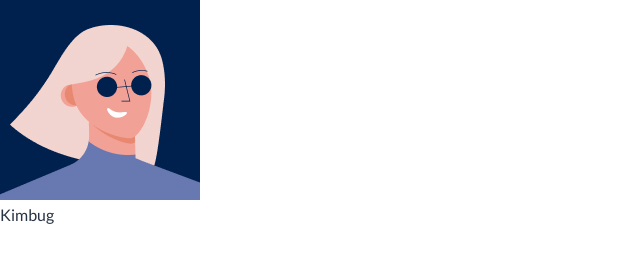
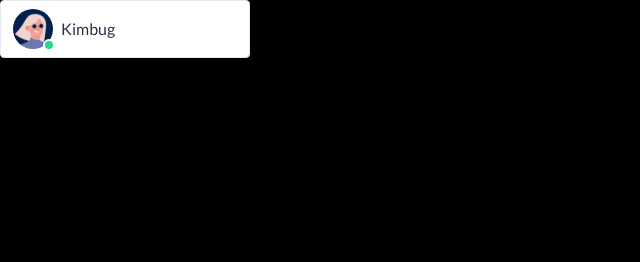
Before and after one commit to alsrb9936/kimbug_lesson, a plain HTML site: page css_prac/position/1/index.html in a window 1280 px wide. Shown: the whole page, without its empty margins (0-640 px from the left). Drawn offline with Linux system fonts and the light colour scheme.

Commit message:
upload position2

```diff
--- a/css_prac/position/1/index.html
+++ b/css_prac/position/1/index.html
@@ -10,7 +10,7 @@
   <body>
     <div class="user-card">
       <div class="user-photo">
-        <img src="./assets/user.jpg" alt="Kimbug" />
+        <img src="./assets/user.jpg" alt="Kimbug" class="profile" />
         <span class="user-status" aria-label="Active"></span>
       </div>
       <h1 class="user-name">
--- a/css_prac/position/1/style.css
+++ b/css_prac/position/1/style.css
@@ -5,6 +5,7 @@
 
 body {
   font-family: "Lato", sans-serif;
+  background-color: #000;
 }
 
 h1 {
@@ -15,3 +16,47 @@ h1 {
 }
 
 /* ▼ WHERE YOUR CODE BEGINS */
+.user-card {
+  max-width:250px;
+  padding: 8px 12px;
+  border: 1px solid #E5EAEF;
+  border-radius: 4px;
+  background-color: #fff;
+}
+.user-card::after{
+  content: '';
+  display: block;
+  clear:left;
+}
+.user-photo,
+.user-name {
+  float: left;
+}
+
+.user-name {
+  padding:8px 0;
+}
+
+.user-photo{
+  margin-right: 8px;
+  position:relative;
+}
+
+.profile {
+  display: block;
+  width: 40px;
+  height: 40px;
+  border-radius: 50%;
+}
+
+.user-status {
+  position: absolute;
+  bottom: -2px;
+  right: -2px;
+  width: 8px;
+  height: 8px;
+  border: 2px solid #fff;
+  border-radius: 50%;
+  box-sizing: content-box;
+  background-color:#21D891;
+}
```
